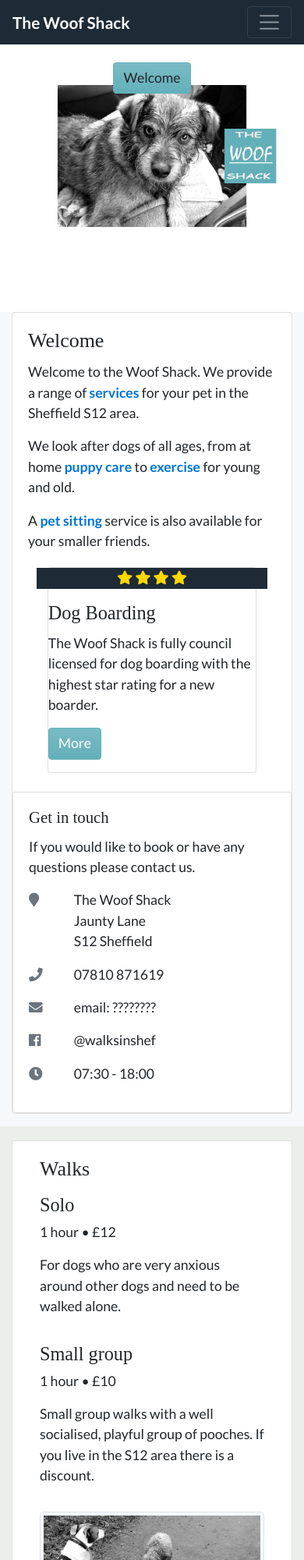
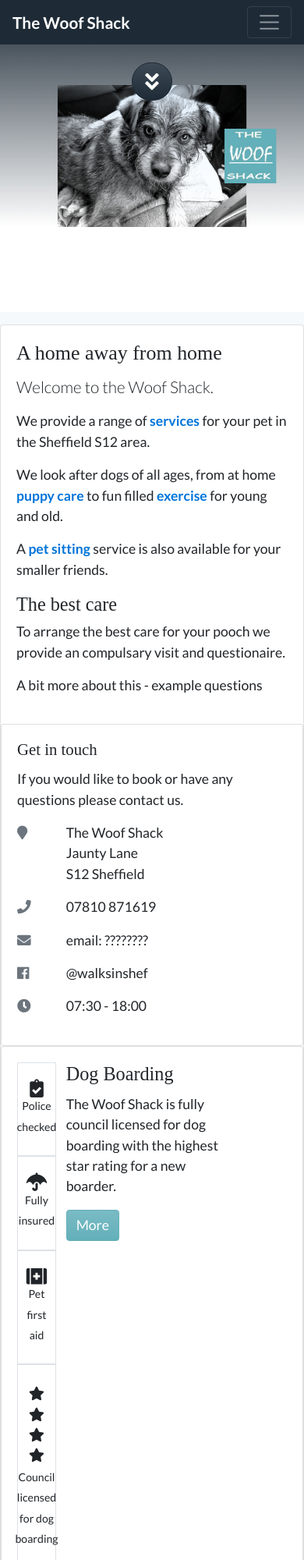
Before and after one commit to piecrust101/woofshackTesting, a plain HTML site: page index.html in a window 390 px wide. Shown: the top 2000 px of the page at 78% size. Drawn offline with Linux system fonts and the light colour scheme; a web font is replaced by a local one.

Commit message:
add welcome icons

```diff
--- a/index.html
+++ b/index.html
@@ -4,21 +4,21 @@
   <meta charset="utf-8">
   <meta name="viewport" content="width=device-width, initial-scale=1, shrink-to-fit=no">
   <meta name="description" content="Dog Walking and Care in Sheffield S12 ">
-  <meta name="author" content="Seaview Sensing">
+  <meta name="author" content="The Woof Shack">
   <meta property="og:title" content="Dogwalking in Sheffield S12 / The Woof Shack">
   <meta name="msapplication-config" content="none"/>
-  <link rel="shortcut icon" href="/assets/img/icons/favicon.ico" type="image/x-icon" />
-  <link rel="icon" href="/assets/img/icons/favicon.ico" type="image/x-icon" />
-  <link rel="apple-touch-icon" href="/img/icons/touch-icon-iphone.png">
-  <link rel="apple-touch-icon" sizes="152x152" href="/assets/img/icons/touch-icon-ipad.png">
-  <link rel="apple-touch-icon" sizes="180x180" href="/assets/img/icons/touch-icon-iphone-retina.png">
-  <link rel="apple-touch-icon" sizes="167x167" href="/assets/img/icons/touch-icon-ipad-retina.png">
+  <link rel="shortcut icon" href="assets/img/icons/favicon.ico" type="image/x-icon" />
+  <link rel="icon" href="assets/img/icons/favicon.ico" type="image/x-icon" />
+  <link rel="apple-touch-icon" href="img/icons/touch-icon-iphone.png">
+  <link rel="apple-touch-icon" sizes="152x152" href="assets/img/icons/touch-icon-ipad.png">
+  <link rel="apple-touch-icon" sizes="180x180" href="assets/img/icons/touch-icon-iphone-retina.png">
+  <link rel="apple-touch-icon" sizes="167x167" href="assets/img/icons/touch-icon-ipad-retina.png">
   <title>
 
          Dogwalking in Sheffield S12 &middot; The Woof Shack
 
   </title>
-  <link href="/assets/css/site.css" rel="stylesheet" type="text/css">
+  <link href="assets/css/site.css" rel="stylesheet" type="text/css">
 </head>
 
   <body id="page-top">
@@ -53,59 +53,43 @@
    <header class="masthead">
   <div class="container d-flex h-100 align-items-end">
     <div class="mx-auto text-center">
-      <a href="#about" class="btn btn-primary js-scroll-trigger">Welcome</a>
+      <a href="#about" class="btn btn-dark btn-lg rounded-pill js-scroll-trigger">
+	<i class="fa fa-lg fa-angle-double-down animated"></i>
+      </a>
       <h1 class="text-hide">The Woof Shack</h1>
       <h2 class="text-hide">Dog Care in Sheffield S12</h2>
     </div>
   </div>
 </header>
 
-   <section id="about">
+   <p></p>
+<section id="about">
   <div class="container">
     <div class="row">
-      <div class="col-lg-10 mx-auto flow">
+      <div class="mx-auto flow">
 	<div class="card mb-3">
   <div class="row">
     <div class="col-md-8">
 
       <div class="card-body">
-        <h2 class="card-title ">Welcome</h2>
-	<p class="card-text">Welcome to the Woof Shack. We provide a
-	  range of <a href="#services" class="js-scroll-trigger">services</a> for your pet in the
+        <h2 class="card-title ">A home away from home</h2>
+	<p class="card-text lead">Welcome to the Woof Shack.</p>
+	<p>We provide a range of <a href="#services"
+	class="js-scroll-trigger">services</a> for your pet in the
 	  Sheffield S12 area.</p>
-
 	<p class="card-text">We look after dogs of all ages, from at
 	  home
 	  <a href="#puppies" class="js-scroll-trigger">puppy care</a>
-	  to
+	  to fun filled
 	 <a href="#walks" class="js-scroll-trigger">exercise</a> for
 	 young and old.</p>
-	<p class="card-text">A <a href="#sitting" class="js-scroll-trigger">pet sitting</a> service is also available
-	for your smaller friends.</p>
-
-      </div>
-
-      <div class="card mb-4 mx-auto w-75">
-	<div class="card-body p-0">
-	  <div class="row">
-	    <div class="col-md-4 d-flex bg-dark">
-              <div class="mx-auto align-self-center rounded-circle">
-		<i class="fa fa-star text-gold"></i>
-		<i class="fa fa-star text-gold"></i>
-		<i class="fa fa-star text-gold"></i>
-		<i class="fa fa-star text-gold"></i>
-	      </div>
-	    </div>
-	    <div class="col-md-8 py-3">
-              <h3 class="card-title">Dog Boarding</h3>
-              <p class="card-text">The Woof Shack is fully council licensed
-		for dog boarding with the highest star rating for a new boarder.</p>
-              <a href="#boarding"
-		 class="btn btn-primary mx-auto text-white js-scroll-trigger"
-		 role="button">More</a>
-	    </div>
-	  </div>
-	</div>
+	<p class="card-text">A <a href="#sitting"
+	class="js-scroll-trigger">pet sitting</a> service is also
+	available for your smaller friends.</p>
+	<h3>The best care</h3>
+	<p>To arrange the best care for your pooch we provide an
+	  compulsary visit and questionaire.</p>
+	<p>A bit more about this - example questions</p>
       </div>
     </div>
 
@@ -165,6 +149,60 @@
 
     </div>
   </div>
+
+  <div class="row">
+    <div class="col">
+      <div class="card">
+  <div class="card-body">
+   <div class="row">
+
+     <div class="col-2">
+
+      <div class="p-4 d-flex flex-column align-items-center justify-content-between border">
+	<i class="fa fa-lg fa-clipboard-check"></i>
+	<p class="mb-0 text-center"><small>Police checked</small></p>
+      </div>
+
+      <div class="p-4 d-flex flex-column align-items-center justify-content-around border">
+	<i class="fa fa-lg fa-umbrella"></i>
+	<p class="mb-0 text-center"><small>Fully insured</small></p>
+      </div>
+
+      <div class="p-4 d-flex flex-column align-items-center justify-content-around border">
+	<i class="fa fa-lg fa-first-aid"></i>
+	<p class="mb-0 text-center"><small>Pet first aid</small></p>
+      </div>
+
+      <div class="p-4 d-flex flex-column align-items-center justify-content-around border">
+	<div>
+	  <i class="fa fa-star"></i>
+	  <i class="fa fa-star"></i>
+	  <i class="fa fa-star"></i>
+	  <i class="fa fa-star"></i>
+	</div>
+	<p class="mb-0 text-center"><small>Council licensed for dog boarding</small></p>
+      </div>
+
+    </div>
+
+    <div class="col-8">
+     	<h3 class="card-title">Dog Boarding</h3>
+        <p class="card-text">The Woof Shack is fully council licensed
+	  for dog boarding with the highest star rating for a new boarder.</p>
+        <a href="#boarding"
+	   class="btn btn-primary mx-auto text-white js-scroll-trigger"
+	   role="button">More</a>
+    </div>
+
+   </div>
+  </div>
+ </div>
+
+
+    </div>
+
+  </div>
+
 </div>
 
 
@@ -181,7 +219,7 @@
 <section id="services" class="bg-light">
   <div class="container">
     <div class="row">
-      <div class="col-lg-10 mx-auto flow">
+      <div class="mx-auto flow">
 	<h2 class="text-hide">Services</h2>
 	<div id="walks" class="card">
   <div class="card-body">
@@ -306,7 +344,7 @@
 <section id="testimonials">
   <div class="container">
     <div class="row">
-      <div class="col-lg-10 mx-auto flow">
+      <div class="mx-auto flow">
         <h2 class="mt-4 mb-0">The Woof Pack</h2>
 	<div class="card-deck-wrapper">
   <div class="card-deck">
@@ -416,12 +454,12 @@
 
 
 
-   <script src="/assets/js/jquery-3.3.1.js"></script>
-<script src="/assets/js/popper.js"></script>
-<script src="/assets/js/bootstrap.min.js"></script>
-<script src="/assets/js/jquery.easing.min.js"></script>
-<script src="/assets/js/scrolling-nav.js"></script>
-<script src="/assets/js/site.js"></script>
+   <script src="assets/js/jquery-3.3.1.js"></script>
+<script src="assets/js/popper.js"></script>
+<script src="assets/js/bootstrap.min.js"></script>
+<script src="assets/js/jquery.easing.min.js"></script>
+<script src="assets/js/scrolling-nav.js"></script>
+<script src="assets/js/site.js"></script>
 
   </body>
 </html>
```
Also changed, not shown: assets/css/site.css, assets/img/bg-masthead01.jpg (added), 1 other file.
